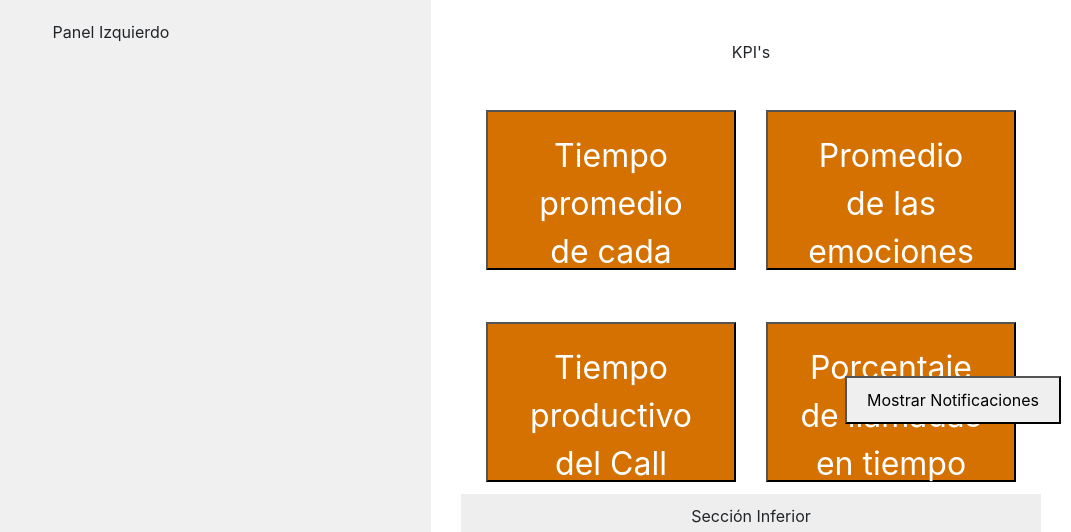
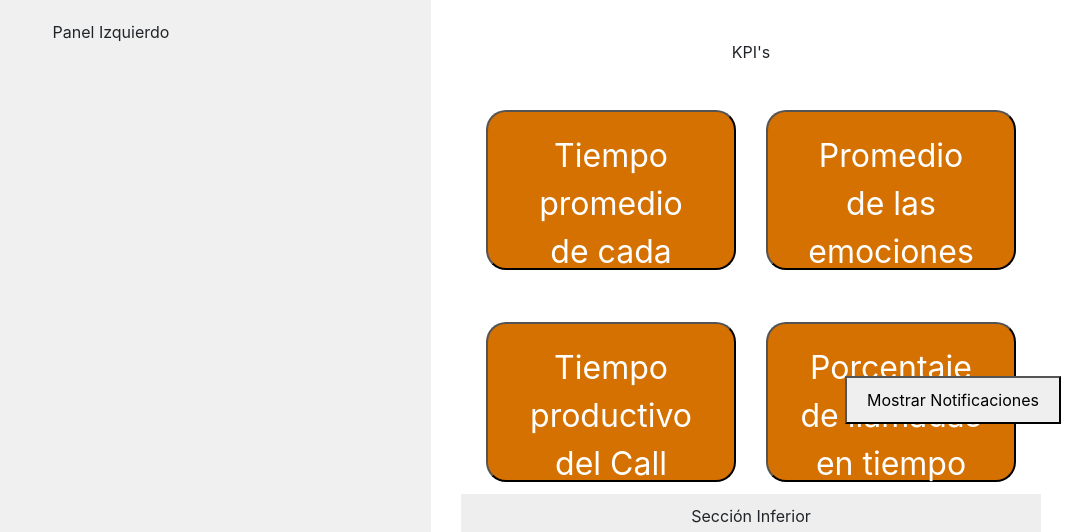
Before and after one commit to Bernardo0173/supint, a React (Create React App) app: page / in a window 1280 px wide. Shown: the top 532 px of the page, without its empty margins (209-1280 px from the left). Built offline with nearby package versions, Linux system fonts and the light colour scheme; the HTML template or start-up script is replaced by a standard one.

Commit message:
Update stats.css

```diff
--- a/src/styles/stats.css
+++ b/src/styles/stats.css
@@ -25,6 +25,7 @@
     width: auto; /* Ancho del botón */
     height: 20vh; /* Altura responsiva */
     flex: 2;
+    border-radius: 20px; /* Bordes redondeados */
 }
 
 .kpi-button:hover {
```
